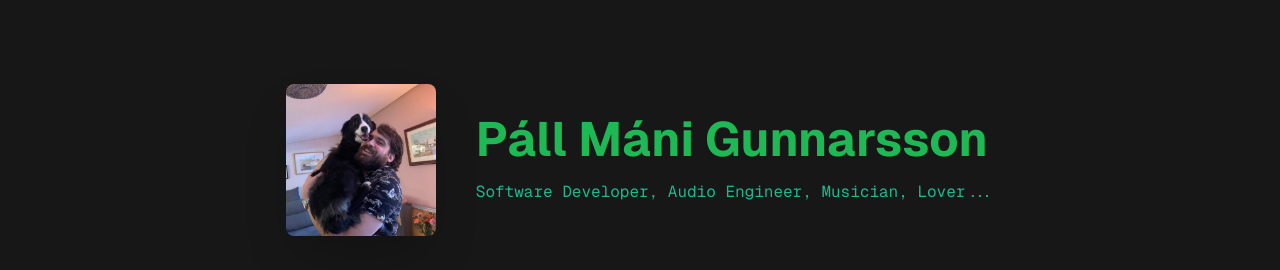
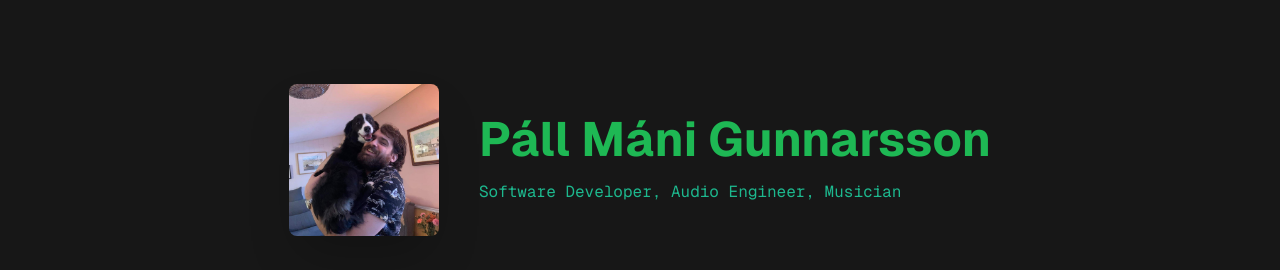
Before and after one commit to Palli-Moon/portfolio, a Next.js app: page / in a window 1280 px wide. Shown: the top 270 px of the page. Built offline with nearby package versions, Linux system fonts and the light colour scheme.

Commit message:
Change hero

```diff
--- a/src/components/hero.tsx
+++ b/src/components/hero.tsx
@@ -9,7 +9,7 @@ export default function Hero() {
           <h1 className='text-5xl pb-4'>Páll Máni Gunnarsson</h1>
           <p className='text-muted-foreground text-secondary font-[family-name:var(--font-geist-mono)]'>
             Software Developer, Audio Engineer, <br className='inline md:hidden' />
-            Musician, Lover...
+            Musician
           </p>
         </div>
       </div>
```
